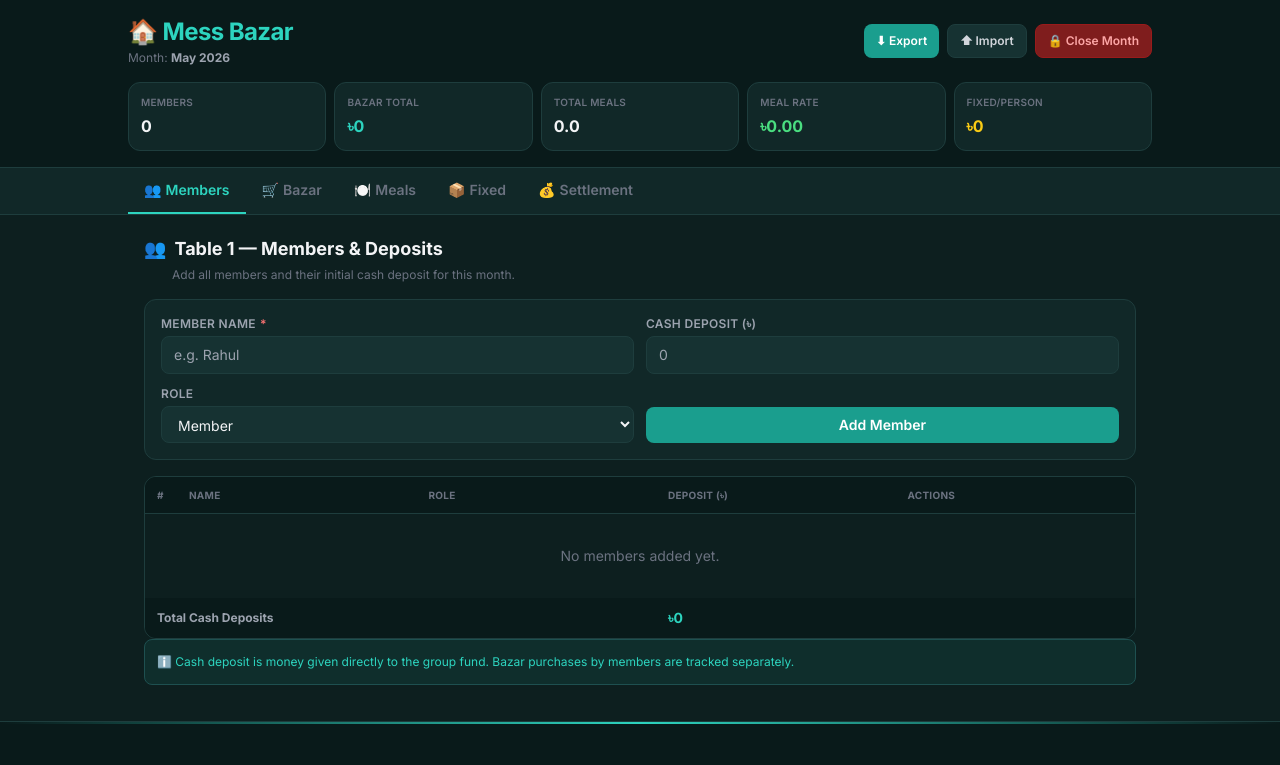
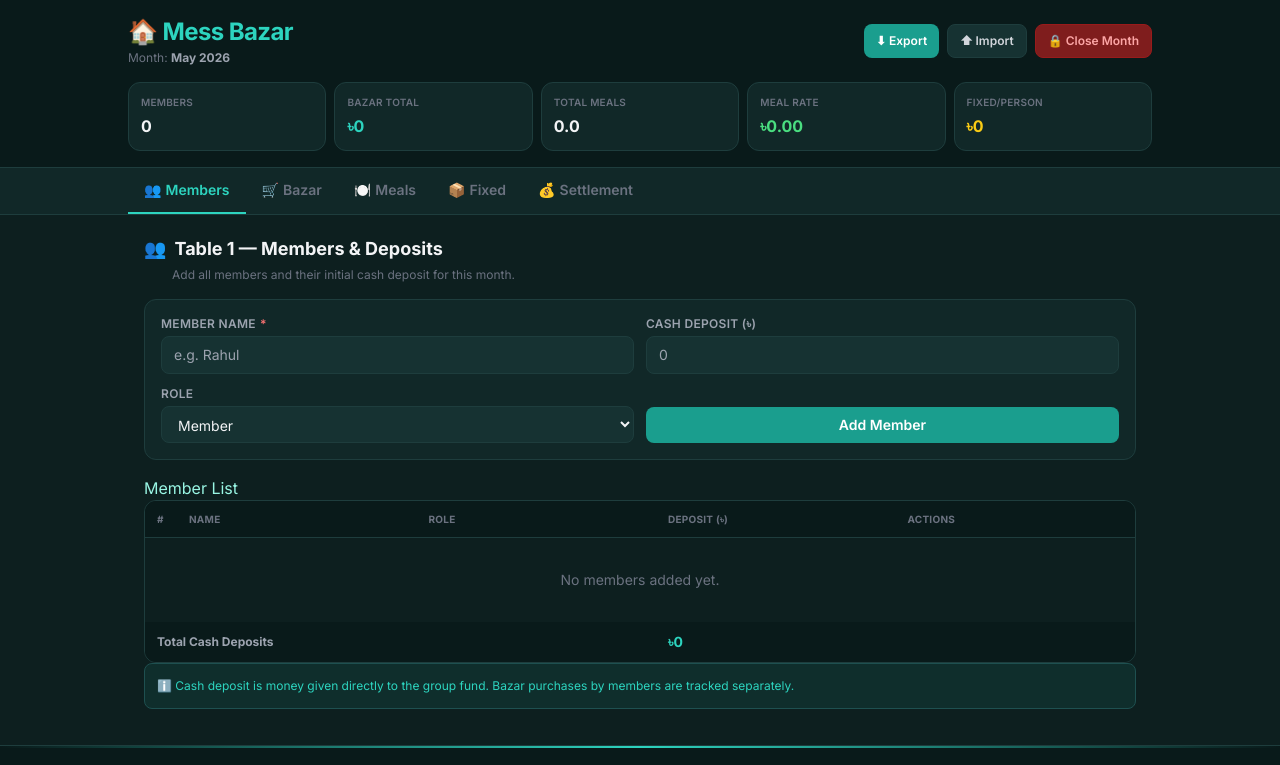
Before and after one commit to mgrahul63/mess-bazar, a React (Create React App) app: page / in a window 1280 px wide. Shown: the top 765 px of the page. Built offline with nearby package versions, Linux system fonts and the light colour scheme.

Commit message:
add heading in table

```diff
--- a/src/components/BazarTab.jsx
+++ b/src/components/BazarTab.jsx
@@ -159,6 +159,7 @@ export default function BazarTab({ data, update, showToast }) {
       </PageCard>
 
       {/* Table — description & date hidden on mobile */}
+       <h5 className="text-teal-200">Bazar List</h5>
       <Table>
         <thead>
           <tr>
--- a/src/components/MembersTab.jsx
+++ b/src/components/MembersTab.jsx
@@ -135,6 +135,7 @@ export default function MembersTab({ data, update, showToast }) {
       </PageCard>
 
       {/* Table — role & actions hidden on mobile to save space */}
+       <h5 className="text-teal-200">Member List</h5>
       <Table>
         <thead>
           <tr>
```
